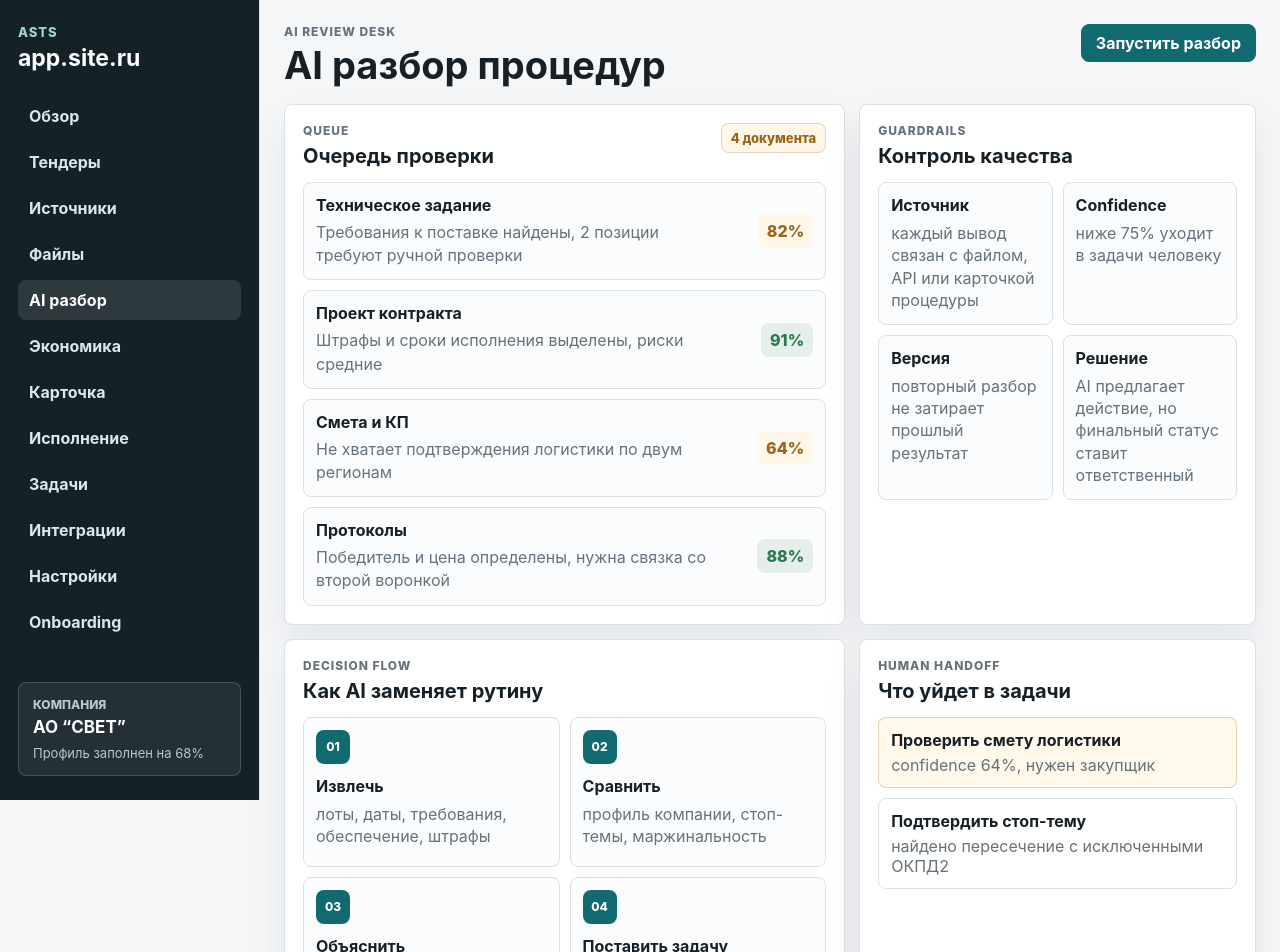
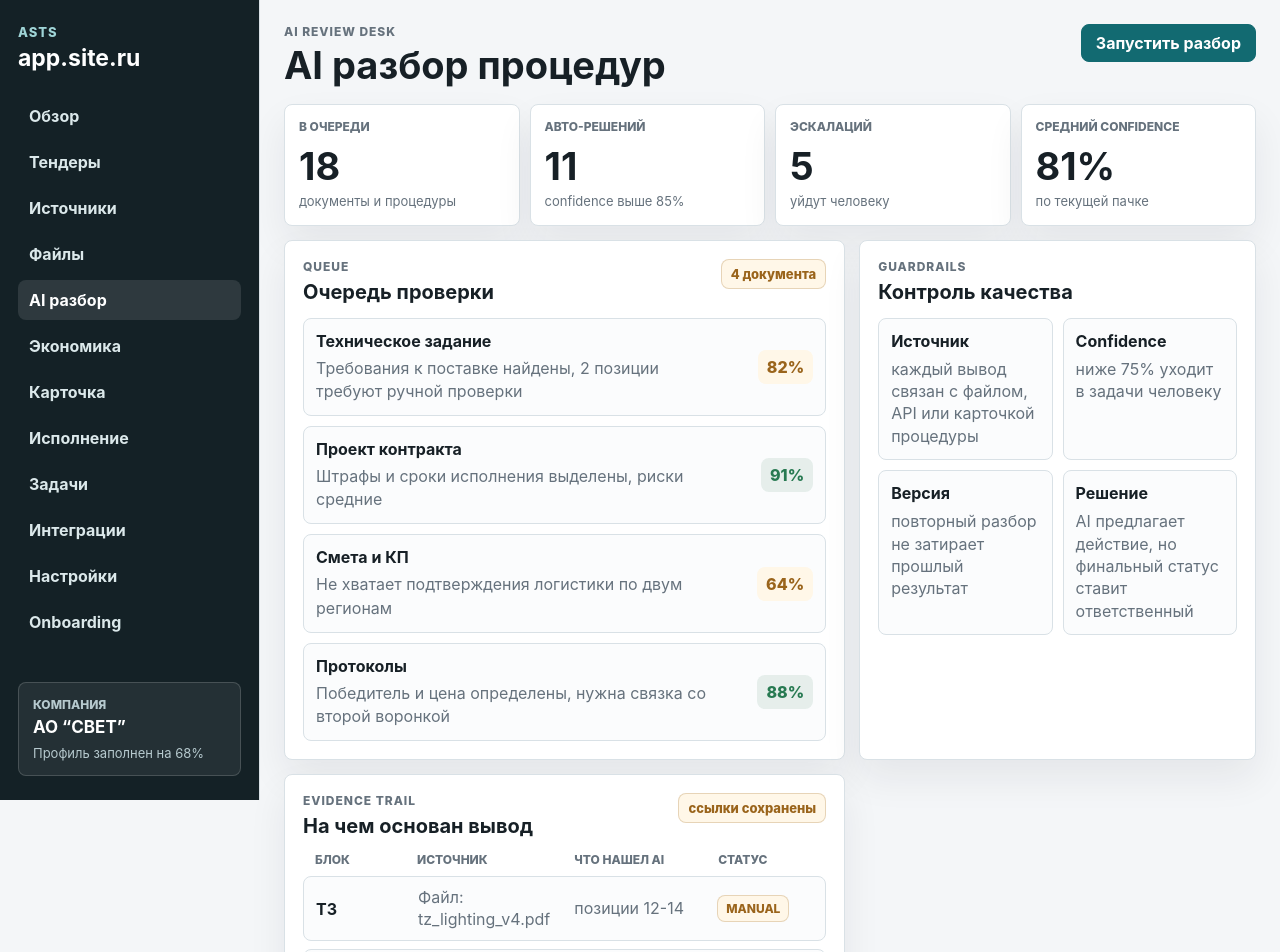
Before and after one commit to info14fourteen-creator/ASTS, a Next.js app in the folder apps/web/: page /ai-review in a window 1280 px wide. Shown: the top 952 px of the page. Built offline with nearby package versions, Linux system fonts and the light colour scheme.

Commit message:
Expand AI review evidence desk

```diff
--- a/apps/web/app/ai-review/page.tsx
+++ b/apps/web/app/ai-review/page.tsx
@@ -21,6 +21,20 @@ const aiSteps = [
   ["04", "Поставить задачу", "если данных не хватает или confidence низкий"],
 ];
 
+const reviewStats = [
+  ["В очереди", "18", "документы и процедуры"],
+  ["Авто-решений", "11", "confidence выше 85%"],
+  ["Эскалаций", "5", "уйдут человеку"],
+  ["Средний confidence", "81%", "по текущей пачке"],
+];
+
+const evidence = [
+  ["ТЗ", "Файл: tz_lighting_v4.pdf", "позиции 12-14", "manual"],
+  ["Контракт", "ЕИС / проект контракта", "штрафы и сроки", "ok"],
+  ["КП", "Локальный файл поставщика", "нет логистики ЦФО", "warning"],
+  ["Протокол", "zakupki.gov.ru", "победитель и цена", "ok"],
+];
+
 export default function AiReviewPage() {
   return (
     <main className="app-shell">
@@ -35,6 +49,16 @@ export default function AiReviewPage() {
             Запустить разбор
           </button>
         </header>
+
+        <section className="ai-stat-grid">
+          {reviewStats.map(([label, value, text]) => (
+            <article className="ai-stat" key={label}>
+              <span>{label}</span>
+              <strong>{value}</strong>
+              <small>{text}</small>
+            </article>
+          ))}
+        </section>
 
         <section className="layout-grid">
           <article className="panel span-7">
@@ -70,6 +94,32 @@ export default function AiReviewPage() {
                 <div className="quality-card" key={title}>
                   <strong>{title}</strong>
                   <p>{text}</p>
+                </div>
+              ))}
+            </div>
+          </article>
+
+          <article className="panel span-7">
+            <div className="panel-head compact">
+              <div>
+                <p className="eyebrow">Evidence trail</p>
+                <h2>На чем основан вывод</h2>
+              </div>
+              <span className="status-pill green">ссылки сохранены</span>
+            </div>
+            <div className="evidence-table">
+              <div className="evidence-row evidence-head">
+                <span>Блок</span>
+                <span>Источник</span>
+                <span>Что нашел AI</span>
+                <span>Статус</span>
+              </div>
+              {evidence.map(([block, source, finding, tone]) => (
+                <div className="evidence-row" key={block}>
+                  <strong>{block}</strong>
+                  <span>{source}</span>
+                  <span>{finding}</span>
+                  <em className={tone}>{tone}</em>
                 </div>
               ))}
             </div>
--- a/apps/web/app/globals.css
+++ b/apps/web/app/globals.css
@@ -1078,6 +1078,48 @@ dd {
   gap: 10px;
 }
 
+.ai-stat-grid {
+  display: grid;
+  grid-template-columns: repeat(4, minmax(0, 1fr));
+  gap: 10px;
+  margin-bottom: 14px;
+}
+
+.ai-stat {
+  min-height: 118px;
+  border: 1px solid var(--line);
+  border-radius: 8px;
+  padding: 14px;
+  background: var(--surface);
+  box-shadow: var(--shadow);
+}
+
+.ai-stat span,
+.ai-stat strong,
+.ai-stat small {
+  display: block;
+}
+
+.ai-stat span {
+  color: var(--muted);
+  font-size: 12px;
+  font-weight: 850;
+  text-transform: uppercase;
+}
+
+.ai-stat strong {
+  margin-top: 13px;
+  font-size: clamp(26px, 3.4vw, 38px);
+  line-height: 1;
+}
+
+.ai-stat small {
+  margin-top: 8px;
+  color: var(--muted);
+  font-size: 13px;
+  line-height: 1.35;
+}
+
 .ai-review-row {
   display: grid;
   grid-template-columns: minmax(0, 1fr) 72px;
@@ -1143,6 +1185,76 @@ dd {
   margin: 7px 0 0;
   color: var(--muted);
   line-height: 1.4;
+}
+
+.evidence-table {
+  display: grid;
+  gap: 8px;
+}
+
+.evidence-row {
+  display: grid;
+  grid-template-columns: 92px minmax(0, 1.1fr) minmax(0, 1fr) 96px;
+  gap: 10px;
+  align-items: center;
+  min-height: 56px;
+  border: 1px solid var(--line);
+  border-radius: 8px;
+  padding: 10px 12px;
+  background: #fbfcfd;
+}
+
+.evidence-row span,
+.evidence-row strong,
+.evidence-row em {
+  min-width: 0;
+  overflow-wrap: anywhere;
+}
+
+.evidence-row span {
+  color: var(--muted);
+  line-height: 1.35;
+}
+
+.evidence-row em {
+  width: fit-content;
+  border: 1px solid var(--line);
+  border-radius: 8px;
+  padding: 5px 8px;
+  background: var(--surface-soft);
+  color: var(--muted);
+  font-style: normal;
+  font-size: 12px;
+  font-weight: 850;
+  text-transform: uppercase;
+}
+
+.evidence-row em.ok {
+  border-color: rgba(40, 122, 82, 0.2);
+  background: rgba(40, 122, 82, 0.08);
+  color: var(--green);
+}
+
+.evidence-row em.warning,
+.evidence-row em.manual {
+  border-color: rgba(154, 100, 27, 0.24);
+  background: #fff7e8;
+  color: var(--amber);
+}
+
+.evidence-head {
+  min-height: auto;
+  border: 0;
+  padding-top: 0;
+  padding-bottom: 0;
+  background: transparent;
+}
+
+.evidence-head span {
+  color: var(--muted);
+  font-size: 12px;
+  font-weight: 850;
+  text-transform: uppercase;
 }
 
 .settings-list {
@@ -1578,6 +1690,10 @@ dd {
     grid-template-columns: repeat(2, minmax(0, 1fr));
   }
 
+  .ai-stat-grid {
+    grid-template-columns: repeat(2, minmax(0, 1fr));
+  }
+
   .setting-row {
     grid-template-columns: 1fr;
     gap: 6px;
@@ -1645,6 +1761,20 @@ dd {
     align-items: start;
   }
 
+  .ai-stat-grid {
+    grid-template-columns: 1fr;
+  }
+
+  .evidence-head {
+    display: none;
+  }
+
+  .evidence-row {
+    grid-template-columns: 1fr;
+    gap: 6px;
+    align-items: start;
+  }
+
   .ai-review-row,
   .quality-grid,
   .ai-step-grid {
```
